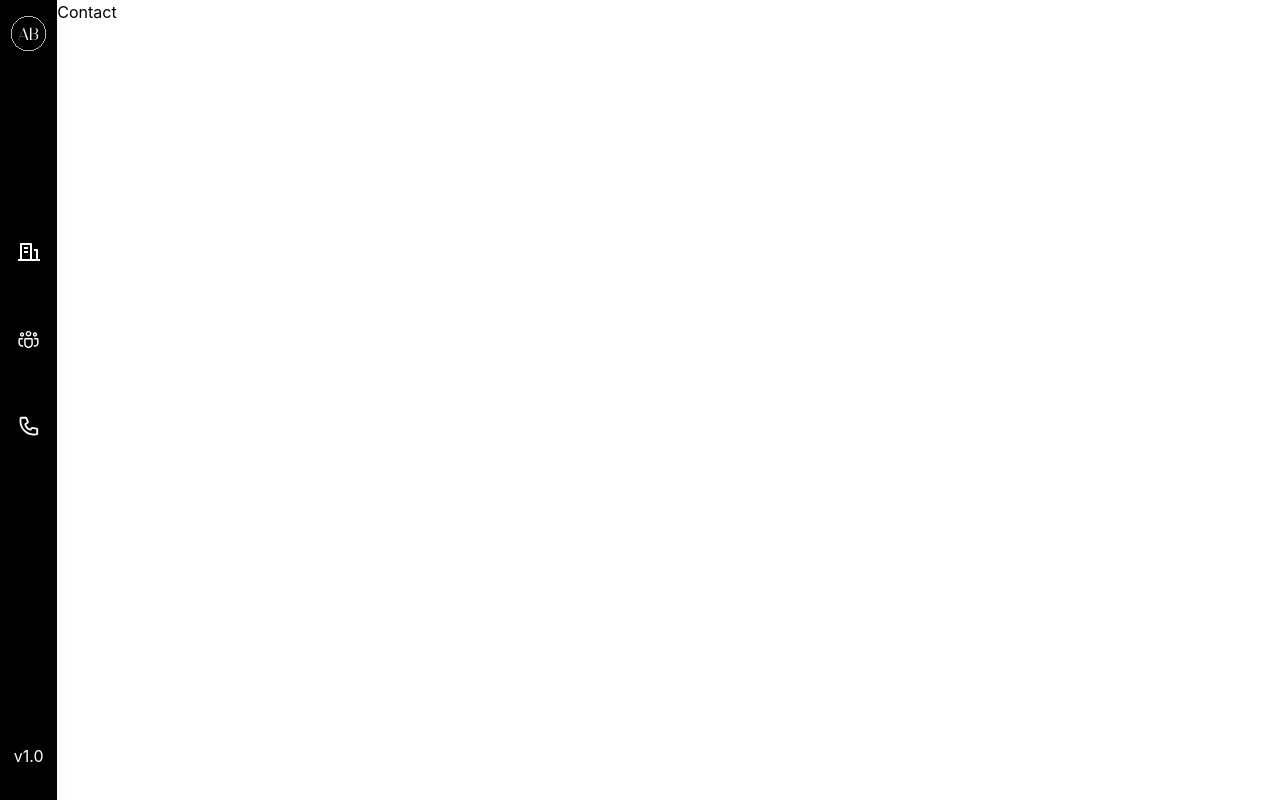
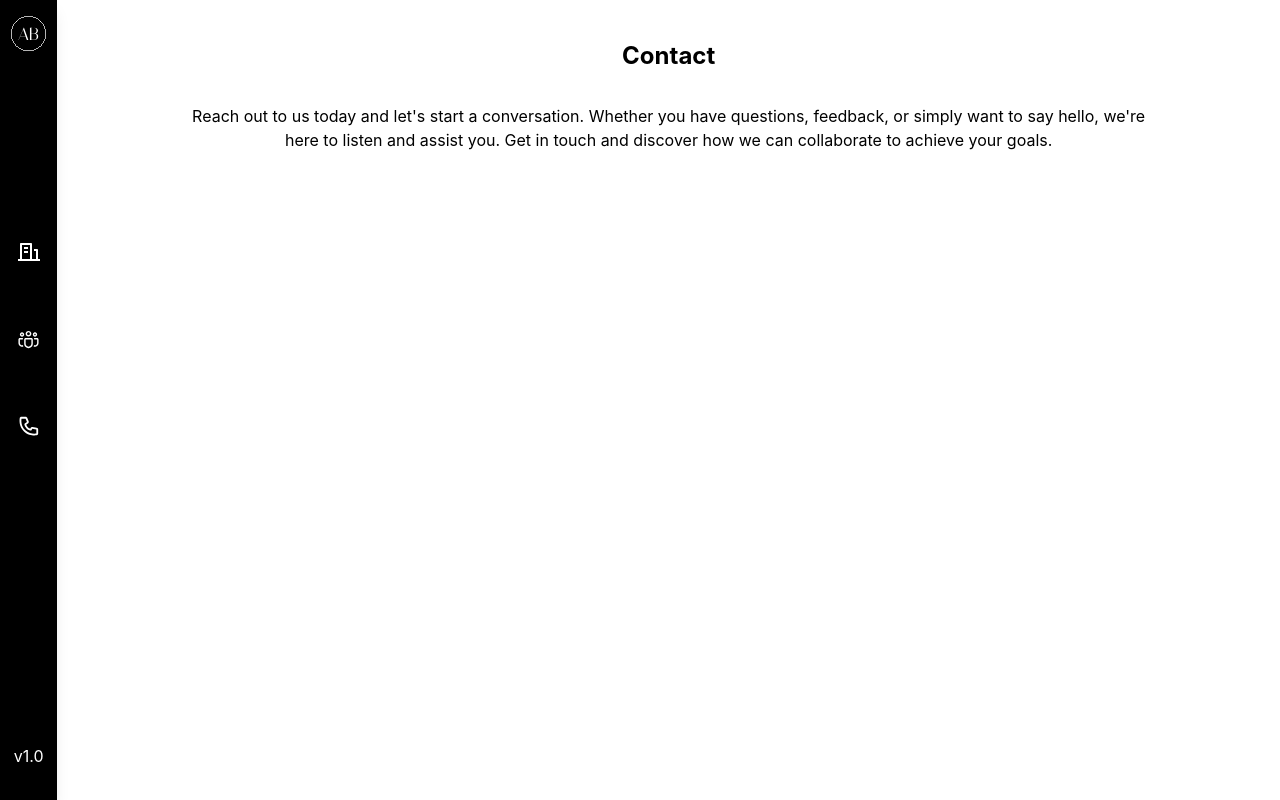
Before and after one commit to cvldz9/WDDM121-API-Proj, a React (Vite) app: page /contact in a window 1280 px wide. Built offline with nearby package versions, Linux system fonts and the light colour scheme.

Commit message:
first commit for contact page

```diff
--- a/src/pages/Contact.css
+++ b/src/pages/Contact.css
@@ -0,0 +1,4 @@
+/* Contact.css */
+.sub-paragraph {
+    width: 80%; /* Adjust the width as needed */
+  }
--- a/src/pages/Contact.jsx
+++ b/src/pages/Contact.jsx
@@ -1,10 +1,18 @@
 import "./Contact.css";
+
 function Contact({ isDarkMode }) {
-	return (
-		<>
-			<div>Contact</div>
-		</>
-	);
+  return (
+    <>
+      <div className="flex flex-col items-center">
+        <h3 className="text-center pb-8 pt-10 px-20 text-2xl self-center font-bold">Contact</h3>
+        <div className="flex justify-center pb-8">
+          <p className="sub-paragraph text-center">Reach out to us today and let's start a conversation. Whether you have questions, feedback, or simply want to say hello, we're here to listen and assist you. Get in touch and discover how we can collaborate to achieve your goals.</p>
+        </div>
+
+
+      </div>
+    </>
+  );
 }
 
 export default Contact;
```
